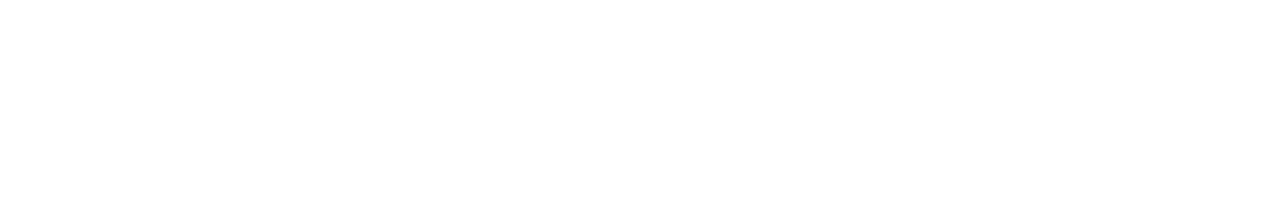
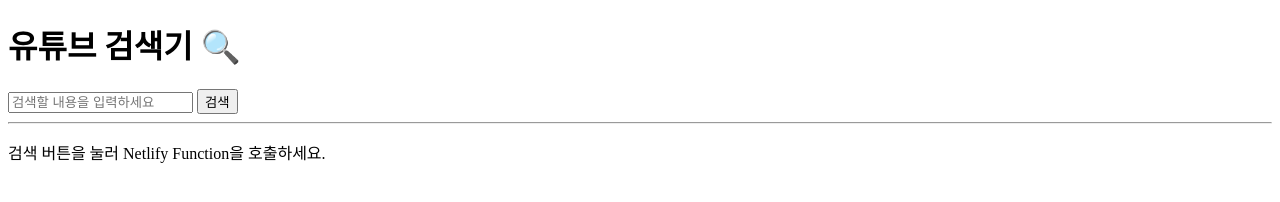
Before and after one commit to iftype/toy_project_client, a plain HTML site: page index.html in a window 1280 px wide. Drawn offline with Linux system fonts and the light colour scheme.

Commit message:
인덱스추가

```diff
--- a/app.js
+++ b/app.js
@@ -22,3 +22,7 @@ async function searchYouTube(searchTerm) {
     alert("검색 데이터를 불러오지 못했습니다.");
   }
 }
+document.getElementById("searchButton").addEventListener("click", () => {
+  const query = document.getElementById("searchInput").value;
+  searchYouTube(query);
+});
--- a/index.html
+++ b/index.html
@@ -1,11 +1,32 @@
 <!DOCTYPE html>
-<html lang="en">
+<html lang="ko">
   <head>
     <meta charset="UTF-8" />
     <meta name="viewport" content="width=device-width, initial-scale=1.0" />
-    <title>Document</title>
+    <title>YouTube API 클라이언트</title>
   </head>
   <body>
+    <header>
+      <h1>유튜브 검색기 🔍</h1>
+    </header>
+
+    <main>
+      <section class="search-form">
+        <input
+          type="text"
+          id="searchInput"
+          placeholder="검색할 내용을 입력하세요"
+        />
+        <button id="searchButton">검색</button>
+      </section>
+
+      <hr />
+
+      <section id="results">
+        <p>검색 버튼을 눌러 Netlify Function을 호출하세요.</p>
+      </section>
+    </main>
+
     <script src="./app.js"></script>
   </body>
 </html>
```
